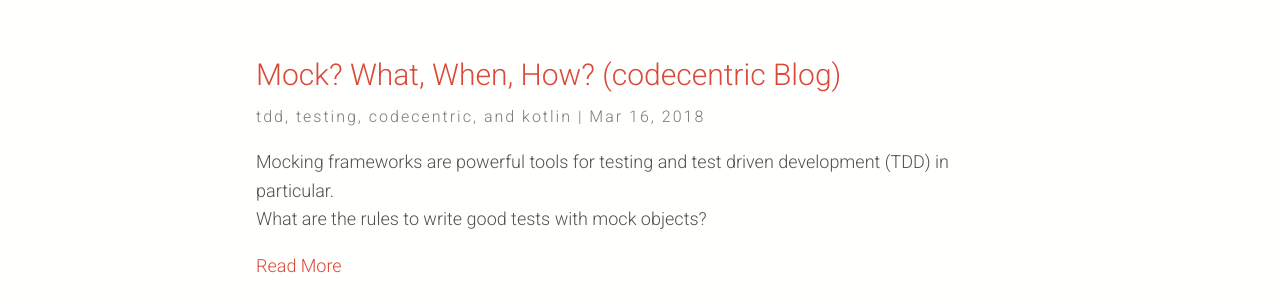
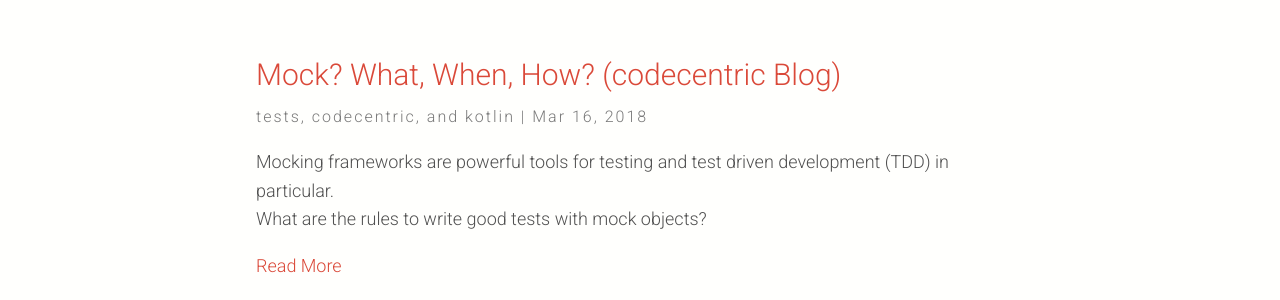
Before and after one commit to lmller/lmller.github.io, a Jekyll site: the page built from index.html, in a window 1280 px wide and 900 px high. Shown: the part 228-528 px from the top of the window. Built offline with Jekyll 4.4.1, drawn with Linux system fonts in a browser that asks for light colours; nearby versions of some CDN libraries.

Commit message:
Update 2018-03-16-cc-mock-what-when-how.md

```diff
--- a/_posts/2018-03-16-cc-mock-what-when-how.md
+++ b/_posts/2018-03-16-cc-mock-what-when-how.md
@@ -6,8 +6,7 @@
 comments: false
 redirect_to: "https://blog.codecentric.de/en/2018/03/mock-what-when-how/"
 categories:
-- tdd
-- testing
+- tests
 - codecentric
 - kotlin
 
```
